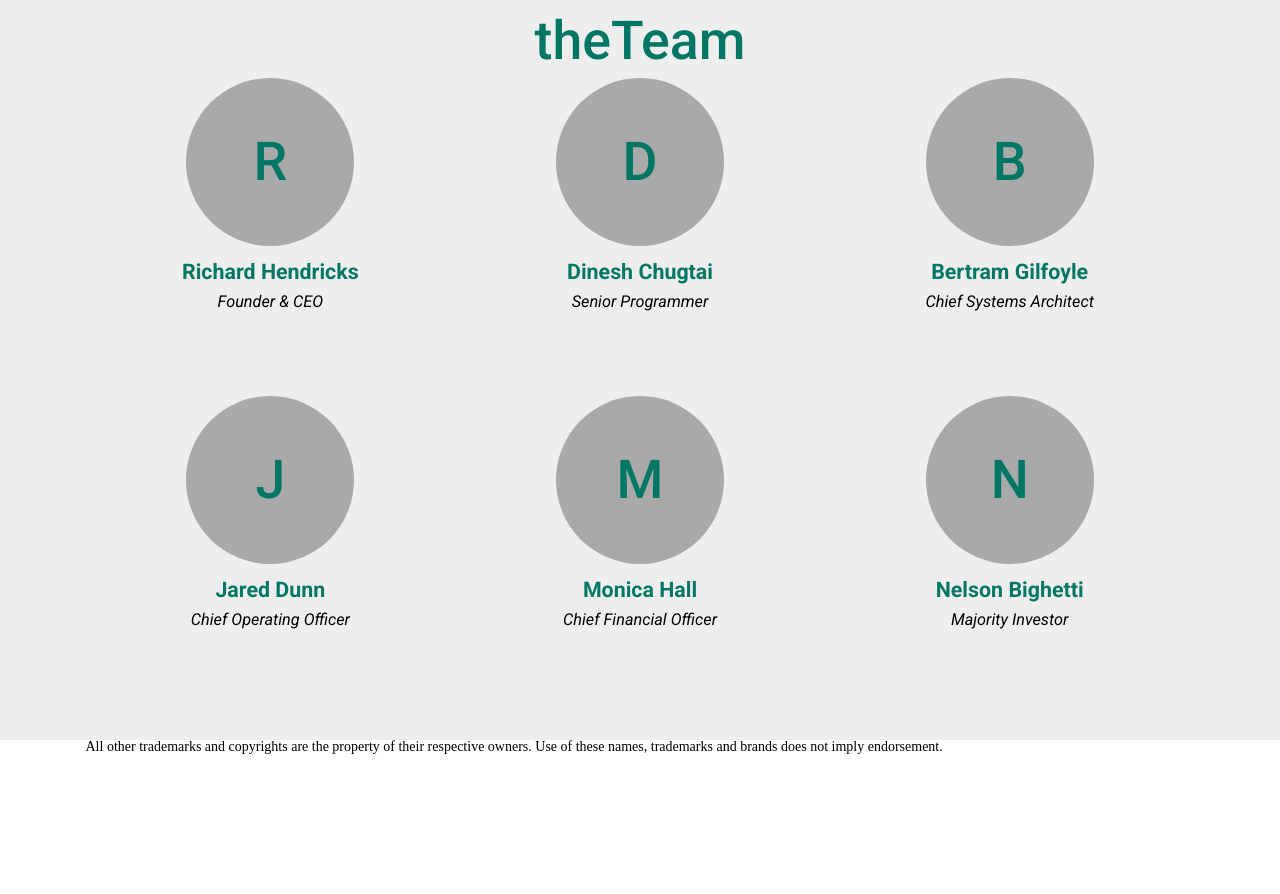
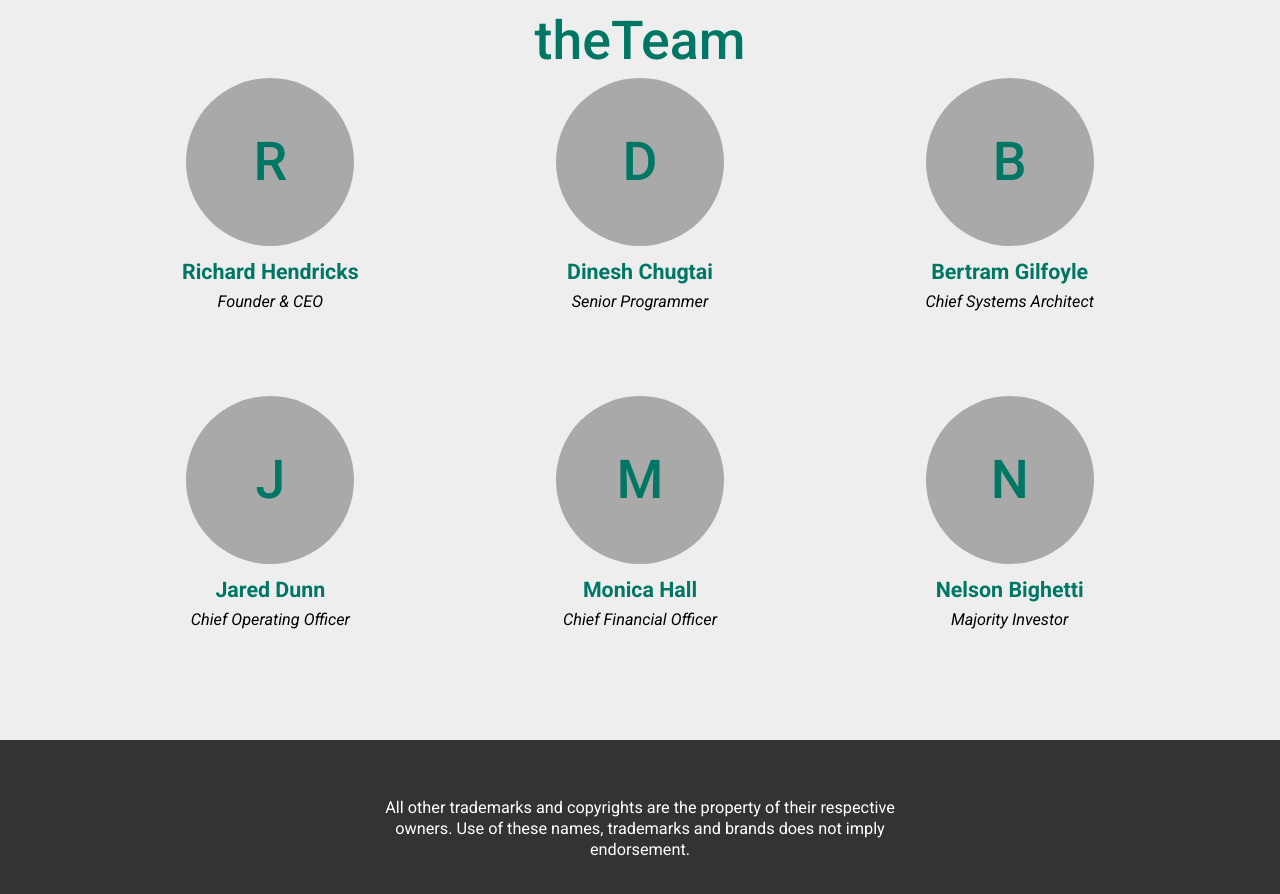
Before and after one commit to GreyTob/Pied-Piper, a website: page index.html in a window 1280 px wide. Shown: the part 2398-3292 px from the top of the page. Before the commit the page ends 3152 px from the top, so only its background shows below. Drawn offline with Linux system fonts and the light colour scheme.

Commit message:
add footer

```diff
--- a/index.html
+++ b/index.html
@@ -176,7 +176,7 @@
         </div>
       </section>
       <footer class="footer">
-        <div class="container flex">
+        <div class="container flex-box">
           <p>
             All other trademarks and copyrights are the property of their
             respective owners. Use of these names, trademarks and brands does
--- /dev/null
+++ b/scss/_footer.scss
@@ -0,0 +1,16 @@
+.footer {
+  background: $shaft;
+
+  p {
+    color: $white;
+    max-width: 540px;
+    text-align: center;
+  }
+
+  .flex-box {
+    display: flex;
+    justify-content: center;
+    align-items: center;
+    min-height: 176px;
+  }
+}
--- a/scss/_typography.scss
+++ b/scss/_typography.scss
@@ -101,3 +101,13 @@
     }
   }
 }
+
+.footer {
+  p {
+    font-family: Roboto, sans-serif;
+    font-style: normal;
+    font-weight: normal;
+    @include adaptiv-font(18, 14);
+    line-height: 21px;
+  }
+}
--- a/scss/_variables.scss
+++ b/scss/_variables.scss
@@ -2,3 +2,4 @@ $white: #ffffff;
 $tropical: #007765;
 $gallery: #eeeeee;
 $black: #000000;
+$shaft: #333333;
--- a/scss/common.scss
+++ b/scss/common.scss
@@ -7,6 +7,7 @@
 @import './hero';
 @import './PPC';
 @import './theTeam';
+@import './footer';
 
 .wrapper {
   max-width: 2011px;
```
Also changed, not shown: css/common.css.
